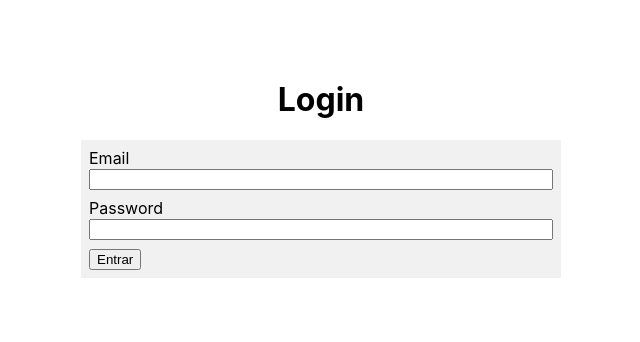
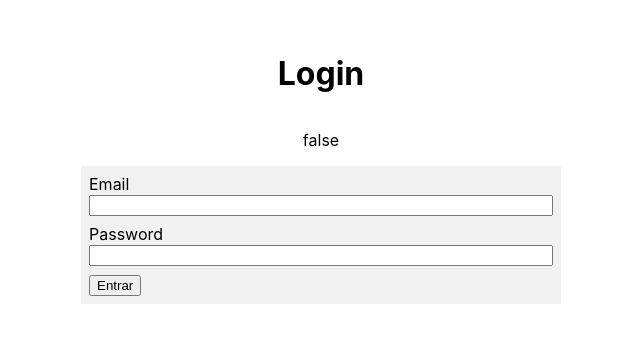
Before and after one commit to JansenDF/REACT-my-login, a React (Create React App) app: page /login in a window 1280 px wide. Shown: the part 232-574 px from the top of the page, without its empty margins (319-959 px from the left). Built offline with nearby package versions, Linux system fonts and the light colour scheme.

Commit message:
Add AuthContext

```diff
--- a/package.json
+++ b/package.json
@@ -8,6 +8,7 @@
     "@testing-library/user-event": "^13.5.0",
     "react": "^18.2.0",
     "react-dom": "^18.2.0",
+    "react-router-dom": "^6.3.0",
     "react-scripts": "5.0.1",
     "web-vitals": "^2.1.4"
   },
--- a/src/App.jsx
+++ b/src/App.jsx
@@ -1,8 +1,8 @@
-import { LoginPage } from "./LoginPage";
+import { AppRoutes } from "./AppRoutes";
 
 function App() {
   return (
-    <LoginPage />
+    <AppRoutes />
   );
 }
 
--- /dev/null
+++ b/src/AppRoutes.jsx
@@ -0,0 +1,20 @@
+import React, { useState } from 'react'
+import { BrowserRouter, Routes, Route, Navigate } from 'react-router-dom';
+import { LoginPage } from './Pages/LoginPage';
+import { HomePage } from './Pages/HomePage';
+import { AuthProvider } from './context/auth';
+
+export const AppRoutes = () => {
+
+
+    return (
+        <BrowserRouter>
+            <AuthProvider>
+                <Routes>
+                    <Route exact path='/login' element={<LoginPage />} />
+                    <Route exact path='/' element={<HomePage />} />
+                </Routes>
+            </AuthProvider>
+        </BrowserRouter>
+    )
+}
--- a/src/LoginPage/index.jsx
+++ b/src/Pages/LoginPage/index.jsx
@@ -1,8 +1,11 @@
-import React, {useState} from 'react'
+import React, { useState, useContext } from 'react'
 
+import { AuthContext } from '../../context/auth'
 import './style.css'
 
 export const LoginPage = () => {
+
+    const { authenticated, login } = useContext(AuthContext)
 
     const [ email, setEmail ] = useState("")
     const [ password, setPassword ] = useState("")
@@ -11,11 +14,13 @@ export const LoginPage = () => {
         e.preventDefault();
 
         console.log('submit', email, password)
+        login(email, password)
     }
     return (
         <div id="login">
             <h1 className="title">Login</h1>
-            <form action="" className="form">
+            <p>{String(authenticated)}</p>
+            <form className="form">
                 <div className="field">
                     <label htmlFor="email">Email</label>
                     <input type="email" name="email" id="email" value={email} onChange={(e) => setEmail(e.currentTarget.value)}/>
--- /dev/null
+++ b/src/context/auth.jsx
@@ -0,0 +1,23 @@
+import React, { useState, createContext } from 'react';
+
+
+export const AuthContext = createContext();
+
+export const AuthProvider = ({children}) => {
+
+    const [ user, setUser ] = useState(null);
+
+    const login = (email, password) => {
+        console.log('login auth', {email, password})
+        setUser({id: '123', email})
+    }
+    const logout = () => {
+        console.log('logout')
+    }
+
+    return (
+        <AuthContext.Provider value={{ authenticated: !!user, user, login, logout }}>
+            {children}
+        </AuthContext.Provider>
+    )
+}
```
Also changed, not shown: src/Pages/HomePage/index.jsx (renamed from src/HomePage/index.jsx), src/Pages/LoginPage/style.css (renamed from src/LoginPage/style.css), 1 other file (tests, documents, lock files or other folders).
